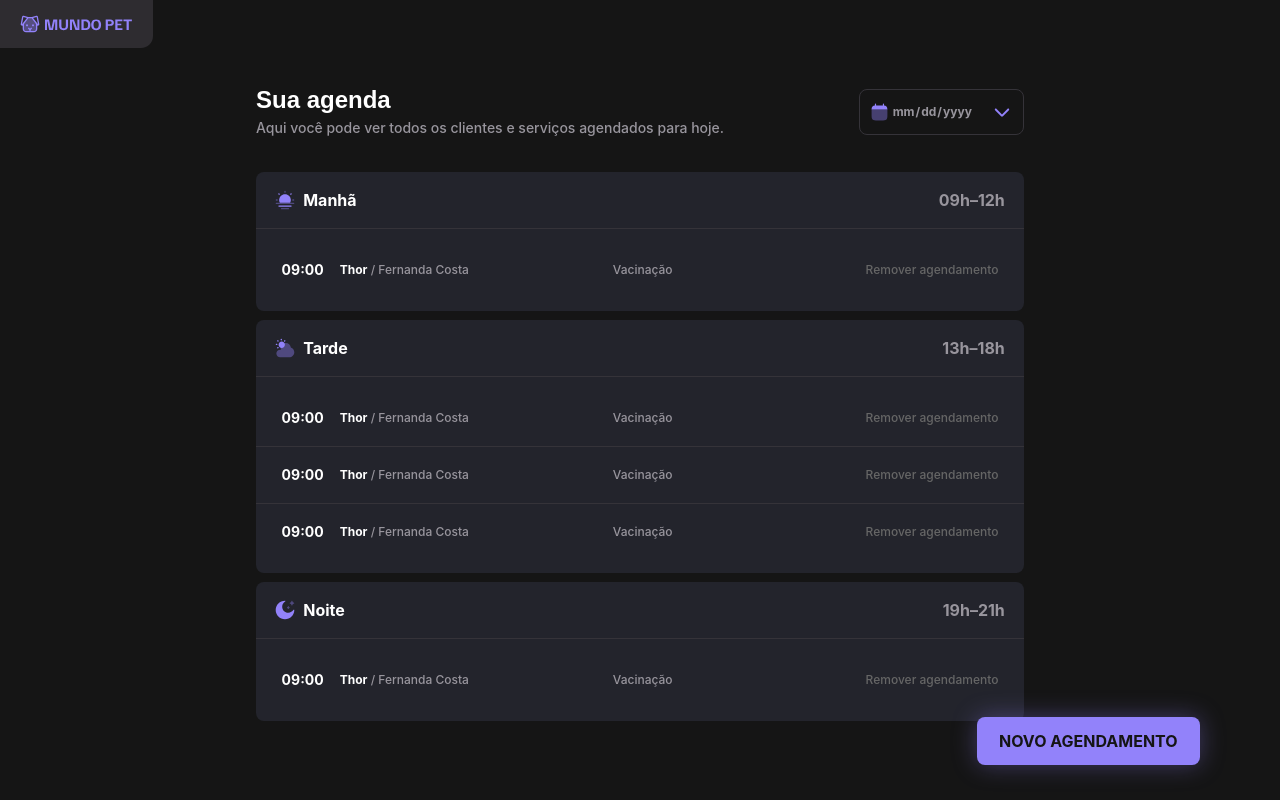
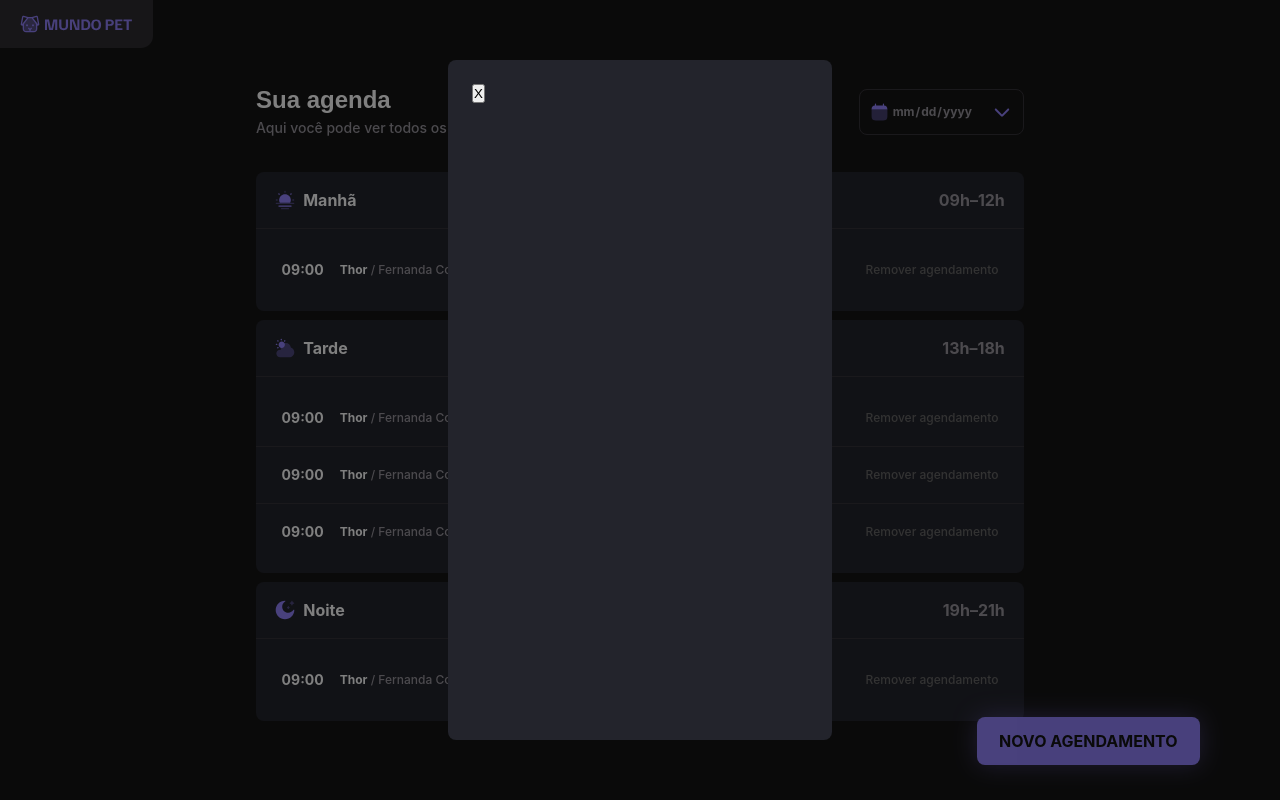
Before and after one commit to LuizGuimaraesz/Agendamento-petshop, a plain HTML site: page index.html in a window 1280 px wide. Both pictures are taken after a click on the button "NOVO AGENDAMENTO". Drawn offline with Linux system fonts and the light colour scheme.

Commit message:
Implementing the logic of the modal

```diff
--- a/index.html
+++ b/index.html
@@ -155,12 +155,17 @@
             <button class="schedule-remove">Remover agendamento</button>
           </li>
         </div>
-
-
-
       </section>
 
     </main>
     <button id="new-schedule">NOVO AGENDAMENTO</button>
+
+    <div class="modal-overlay hidden">
+      <div class="modal">
+       <button class="close-modal">X</button>
+
+      </div>
+    </div>
+    <script src="src/modal.js"></script>
   </body>
 </html>
--- /dev/null
+++ b/src/modal.js
@@ -0,0 +1,11 @@
+const close_modal = document.querySelector(".close-modal");
+const modal_overlay = document.querySelector(".modal-overlay");
+const new_schedule = document.querySelector("#new-schedule");
+
+new_schedule.addEventListener("click", () => {
+  modal_overlay.classList.remove("hidden");
+});
+
+close_modal.addEventListener("click", () => {
+  modal_overlay.classList.add("hidden");
+});
--- a/src/styles/index.css
+++ b/src/styles/index.css
@@ -1,2 +1,3 @@
 @import url(global.css);
 @import url(schedules.css);
+@import url(modal.css);
--- /dev/null
+++ b/src/styles/modal.css
@@ -0,0 +1,27 @@
+.modal-overlay {
+  position: fixed;
+  inset: 0;
+  background-color: rgba(0, 0, 0, 0.5);
+  display: flex;
+  justify-content: center;
+  align-items: center;
+  z-index: 999;
+}
+
+.modal {
+  background-color: var(--background-tertiary);
+  border-radius: 0.5rem;
+  padding: 1.5rem;
+  height: 85%;
+  width: 30%;
+}
+
+.hidden {
+  display: none;
+}
+
+@media (max-width: 600px) {
+  .modal {
+    width: 90%;
+  }
+}
```
